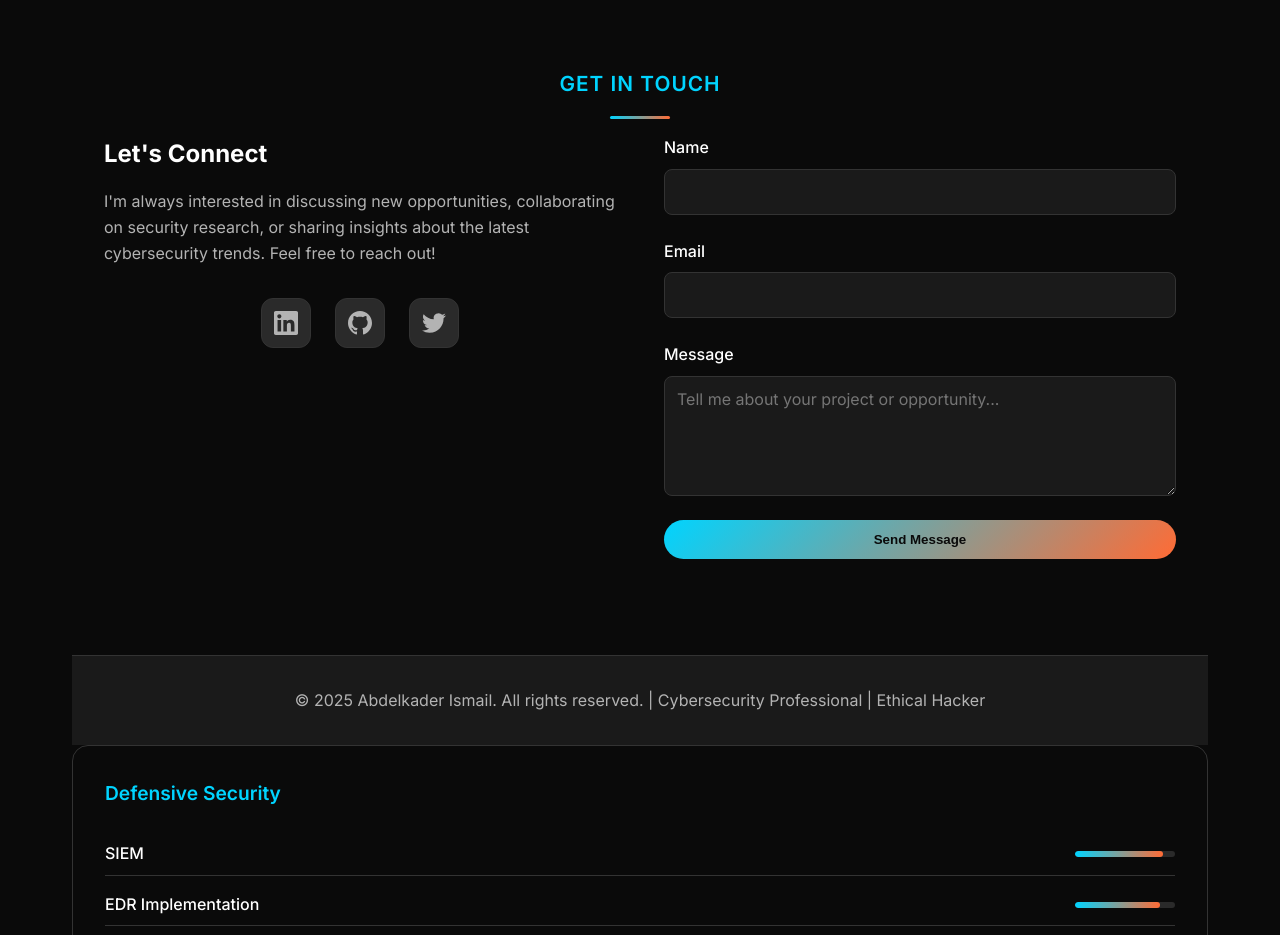
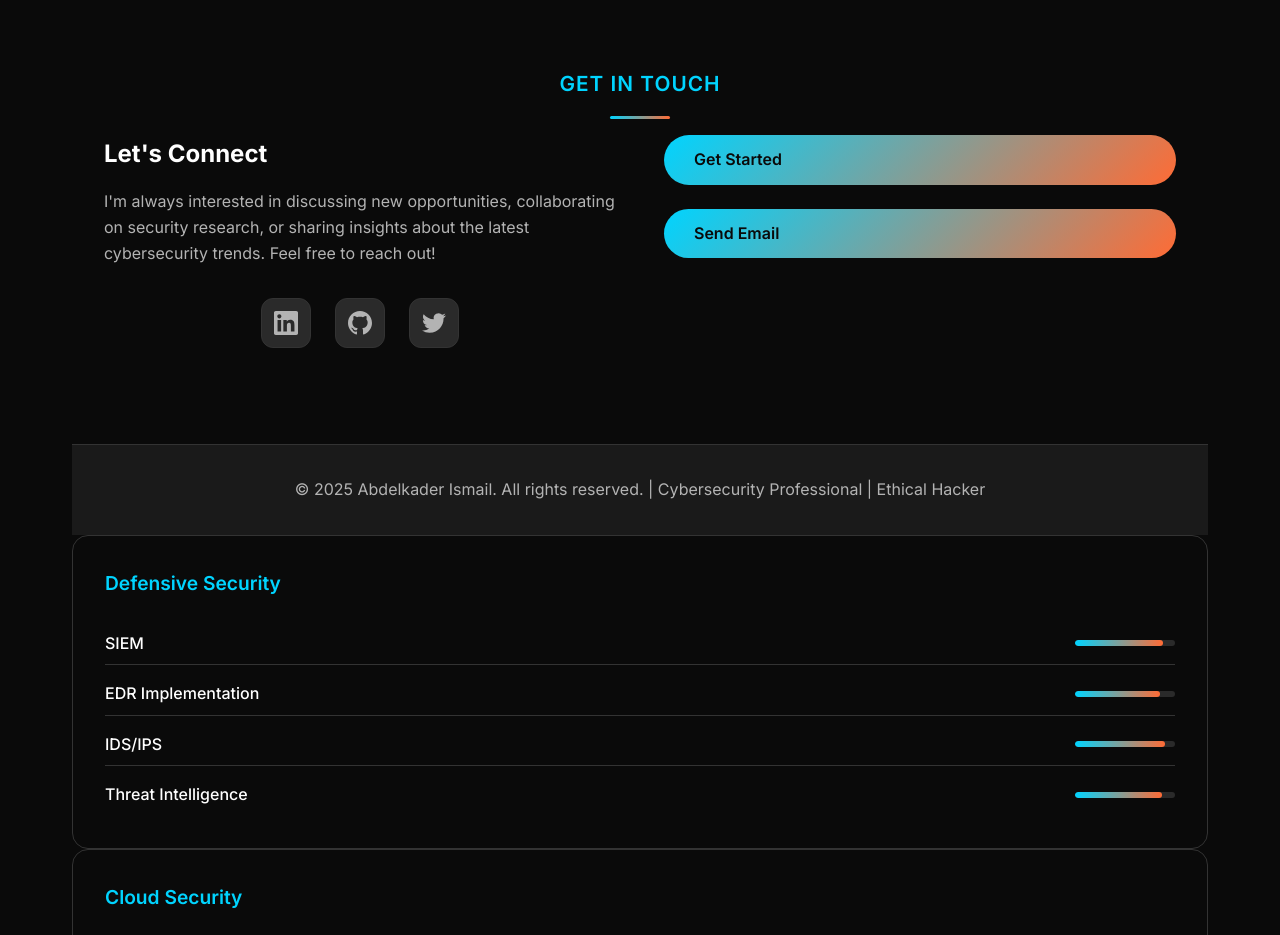
Before and after one commit to Techchunk4/portfolios, a plain HTML site: page index.html in a window 1280 px wide. Shown: the part 7060-7995 px from the top of the page. Drawn offline with Linux system fonts and the light colour scheme; files whose address does not match are found by name.

Commit message:
initial commit 1

```diff
--- a/assets/scripts/script.js
+++ b/assets/scripts/script.js
@@ -134,5 +134,12 @@ document.querySelectorAll(".nav-links a").forEach(link => {
 });
 
 
+document.querySelector('.contact-form').addEventListener('submit', function(e) {
+    const button = this.querySelector('.cta-button');
+    button.innerHTML = 'Sending...';
+    button.disabled = true;
+});
+
+
 // Add connection lines after DOM load
 document.addEventListener('DOMContentLoaded', createConnectionLines);
--- a/index.html
+++ b/index.html
@@ -536,23 +536,16 @@
                 </div>
             </div>
 
-            <form class="contact-form" action="#" method="POST">
-                <div class="form-group">
-                    <label for="name">Name</label>
-                    <input type="text" id="name" name="name" required>
-                </div>
+            <form class="contact-form">
+                <a href="mailto:softwaresolution2015@gmail.com?subject=Cybersecurity Consultation&body=Hello Abdelkader,%0D%0A%0D%0AI'm interested in your cybersecurity services.%0D%0A%0D%0APlease let me know your availability.%0D%0A%0D%0AThank you!"
+               class="cta-button primary">
+                Get Started
+            </a>
 
-                <div class="form-group">
-                    <label for="email">Email</label>
-                    <input type="email" id="email" name="email" required>
-                </div>
-
-                <div class="form-group">
-                    <label for="message">Message</label>
-                    <textarea id="message" name="message" required placeholder="Tell me about your project or opportunity..."></textarea>
-                </div>
-
-                <button type="submit" class="cta-button">Send Message</button>
+            <a href="mailto:softwaresolution2015@gmail.com"
+               class="cta-button secondary">
+                Send Email
+            </a>
             </form>
 
         </div>
```
